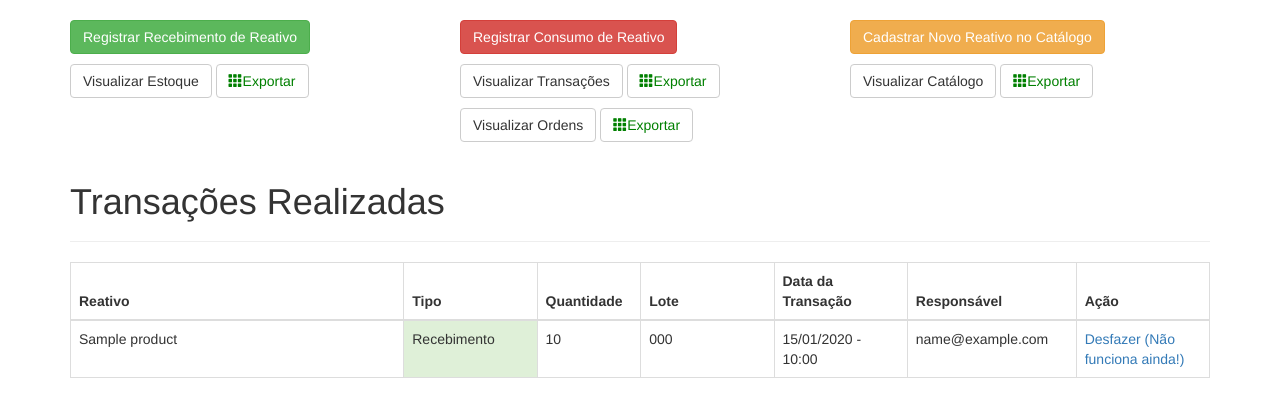
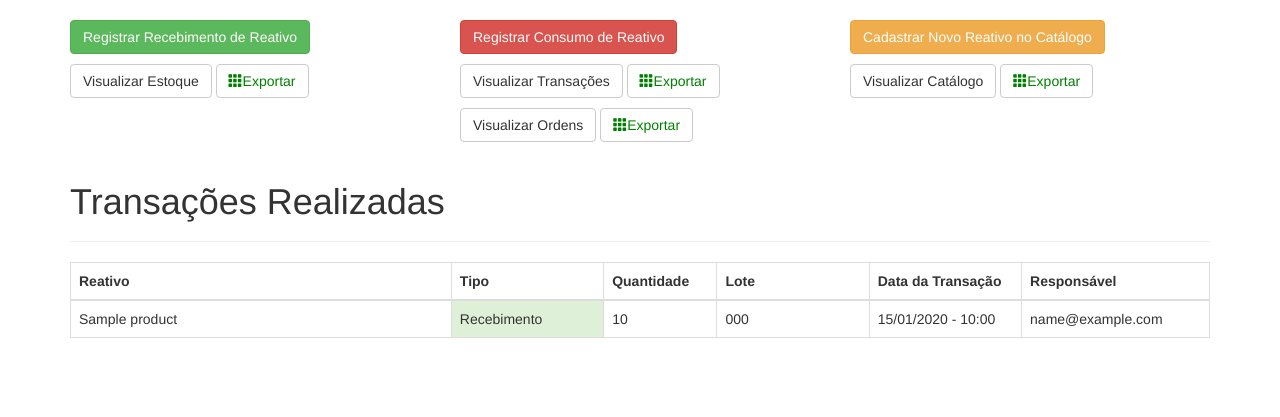
Before and after one commit to gems-uff/sms, a Flask app: page /transactions in a window 1280 px wide. Shown: the part 52-469 px from the top of the page. Run offline with Flask 2, Linux system fonts and the light colour scheme; a user stored in the database is signed in; tables that the repository leaves empty hold one stand-in row (values such as "Sample post"); some libraries are stand-ins or nearby versions.

Commit message:
:art: Hide delete transaction link since it is not implemented yet

```diff
--- a/app/templates/main/list-transactions.html
+++ b/app/templates/main/list-transactions.html
@@ -18,7 +18,7 @@
       <th width="10%">Lote</th>
       <th width="10%">Data da Transação</th>
       <th width="10%">Responsável</th>
-      <th width="10%">Ação</th>
+      <!-- <th width="10%">Ação</th> -->
     </tr>
   </thead>
   <tbody>
@@ -34,7 +34,7 @@
         <td>{{ transaction.lot_number|default('-', true) }}</td>
         <td>{{ moment(transaction.created_on).format('DD/MM/YYYY [-] HH:mm') }}</td>
         <td>{{ transaction.user.email }}</td>
-        <td><a href="{{ url_for('main.delete_transaction', transaction_id=transaction.id) }}">Desfazer (Não funciona ainda!)</a></td>
+        <!-- <td><a href="{{ url_for('main.delete_transaction', transaction_id=transaction.id) }}">Desfazer (Não funciona ainda!)</a></td> -->
       </tr>
     {% endfor %}
   </tbody>
```
